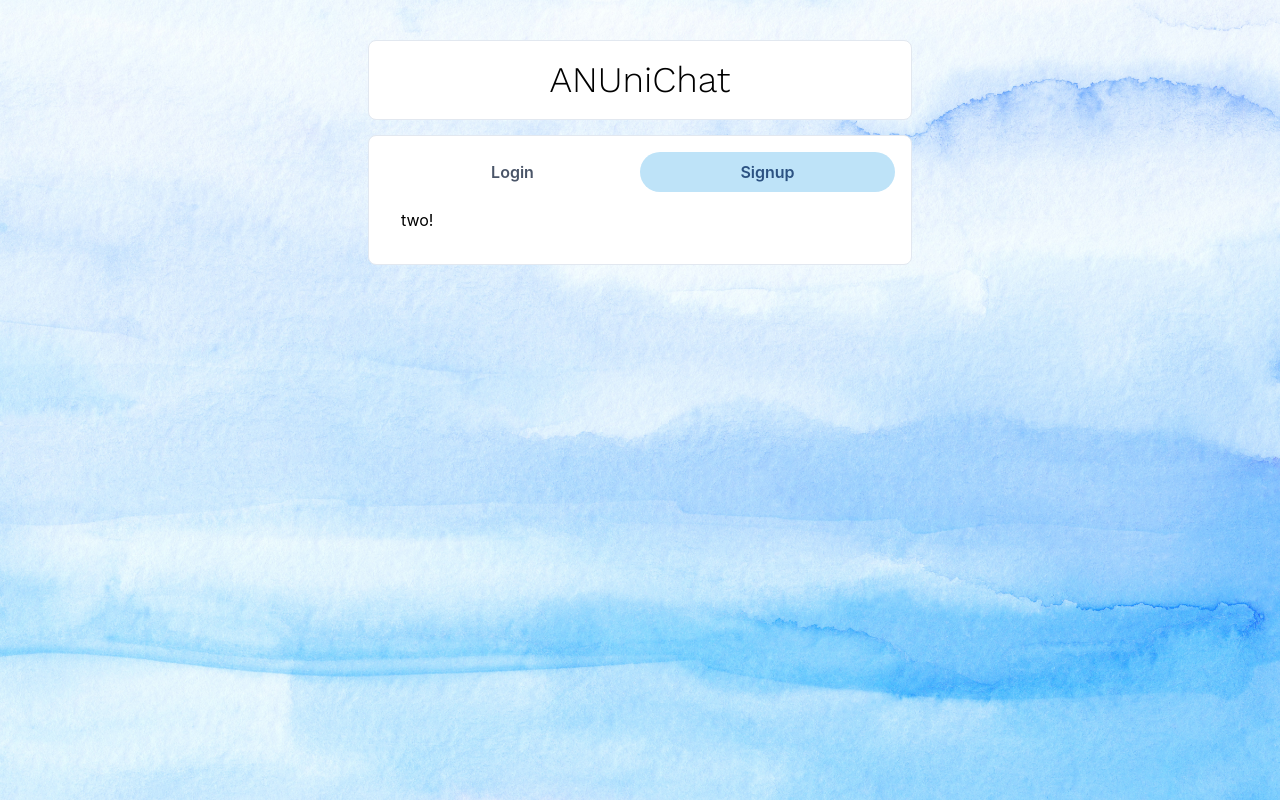
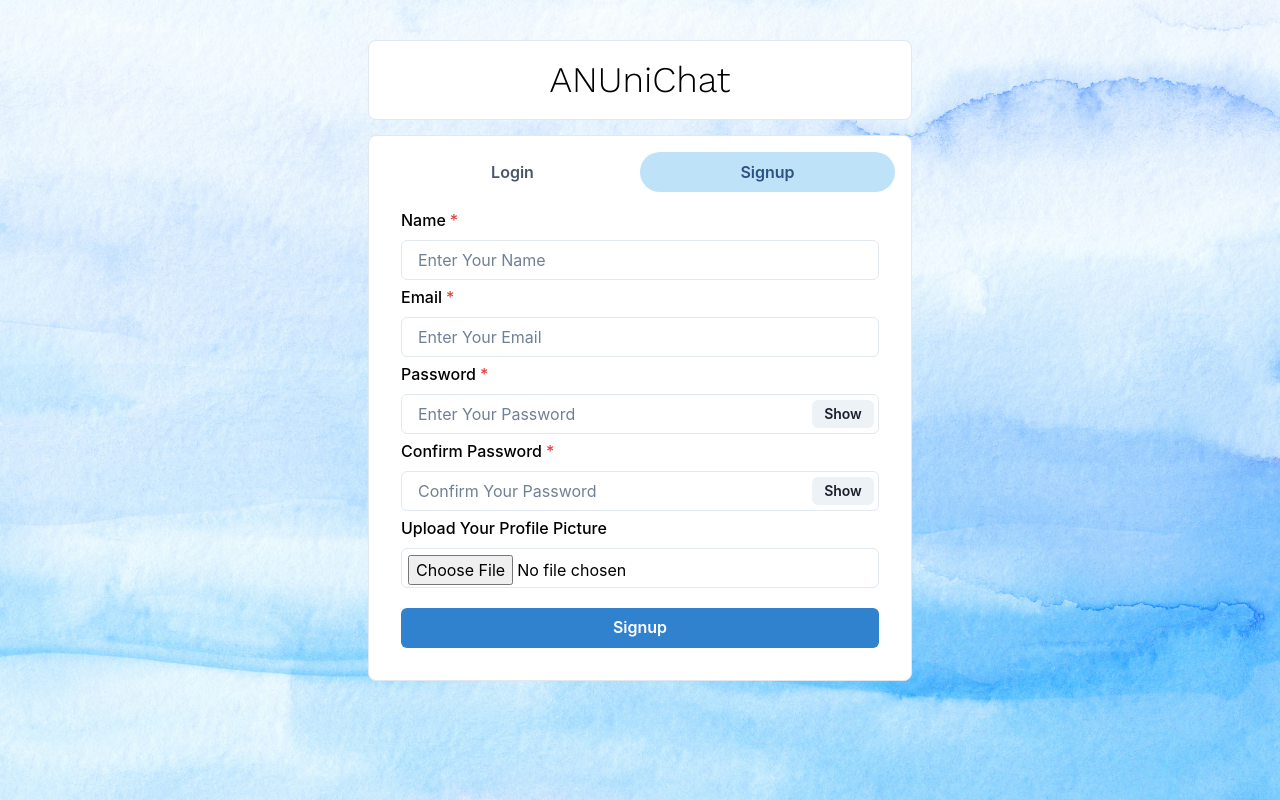
Before and after one commit to yufeng-pan/ANUniChat, a React (Create React App) app in the folder frontend/: page / in a window 1280 px wide. Both pictures are taken after a click on the tab "Signup". Built offline with nearby package versions, Linux system fonts and the light colour scheme.

Commit message:
finish Login and Signup react components

```diff
--- a/frontend/src/App.css
+++ b/frontend/src/App.css
@@ -6,4 +6,5 @@
   background-image: url("../public/background.jpg");
   background-size: cover;
   background-position: center;
+  color: black;
 }
--- /dev/null
+++ b/frontend/src/components/authentication/Login.js
@@ -0,0 +1,77 @@
+import React, { useState } from "react";
+import {
+  Button,
+  FormControl,
+  FormLabel,
+  Input,
+  InputGroup,
+  InputRightElement,
+  VStack,
+} from "@chakra-ui/react";
+
+const Login = () => {
+  const [email, setEmail] = useState("");
+  const [password, setPassword] = useState("");
+  const [show, setShow] = useState(false);
+
+  const submitHandler = () => {};
+
+  return (
+    <VStack spacing="5px">
+      <FormControl id="email" isRequired>
+        <FormLabel>Email</FormLabel>
+        <Input
+          placeholder="Enter Your Email"
+          onChange={(e) => {
+            return setEmail(e.target.value);
+          }}
+        />
+      </FormControl>
+      <FormControl id="password" isRequired>
+        <FormLabel>Password</FormLabel>
+        <InputGroup>
+          <Input
+            type={show ? "text" : "password"}
+            placeholder="Enter Your Password"
+            onChange={(e) => {
+              return setPassword(e.target.value);
+            }}
+          />
+          <InputRightElement width="4.5rem">
+            <Button
+              h="1.75rem"
+              size="sm"
+              onClick={() => {
+                setShow(!show);
+              }}
+            >
+              {show ? "Hide" : "Show"}
+            </Button>
+          </InputRightElement>
+        </InputGroup>
+      </FormControl>
+
+      <Button
+        colorScheme="blue"
+        width="100%"
+        style={{ marginTop: 15 }}
+        onClick={submitHandler}
+      >
+        Login
+      </Button>
+      <Button
+        variant="solid"
+        colorScheme="orange"
+        width="100%"
+        onClick={() => {
+          setEmail("guest@example.com");
+          setPassword("guest123");
+        }}
+      >
+        Login as a Guest
+      </Button>
+    </VStack>
+  );
+};
+
+export default Login;
--- /dev/null
+++ b/frontend/src/components/authentication/Signup.js
@@ -0,0 +1,113 @@
+import {
+  Button,
+  FormControl,
+  FormLabel,
+  Input,
+  InputGroup,
+  InputRightElement,
+  VStack,
+} from "@chakra-ui/react";
+import React, { useState } from "react";
+
+const Signup = () => {
+  const [name, setName] = useState("");
+  const [email, setEmail] = useState("");
+  const [password, setPassword] = useState("");
+  const [confirmPassword, setConfirmPassword] = useState("");
+  const [picture, setPicture] = useState("");
+  const [show, setShow] = useState(false);
+
+  const postDetails = (p) => {};
+
+  const submitHandler = () => {};
+
+  return (
+    <VStack spacing="5px">
+      <FormControl id="name" isRequired>
+        <FormLabel>Name</FormLabel>
+        <Input
+          placeholder="Enter Your Name"
+          onChange={(e) => {
+            return setName(e.target.value);
+          }}
+        />
+      </FormControl>
+      <FormControl id="email" isRequired>
+        <FormLabel>Email</FormLabel>
+        <Input
+          placeholder="Enter Your Email"
+          onChange={(e) => {
+            return setEmail(e.target.value);
+          }}
+        />
+      </FormControl>
+      <FormControl id="password" isRequired>
+        <FormLabel>Password</FormLabel>
+        <InputGroup>
+          <Input
+            type={show ? "text" : "password"}
+            placeholder="Enter Your Password"
+            onChange={(e) => {
+              return setPassword(e.target.value);
+            }}
+          />
+          <InputRightElement width="4.5rem">
+            <Button
+              h="1.75rem"
+              size="sm"
+              onClick={() => {
+                setShow(!show);
+              }}
+            >
+              {show ? "Hide" : "Show"}
+            </Button>
+          </InputRightElement>
+        </InputGroup>
+      </FormControl>
+      <FormControl id="confirmpassword" isRequired>
+        <FormLabel>Confirm Password</FormLabel>
+        <InputGroup>
+          <Input
+            type={show ? "text" : "password"}
+            placeholder="Confirm Your Password"
+            onChange={(e) => {
+              return setConfirmPassword(e.target.value);
+            }}
+          />
+          <InputRightElement width="4.5rem">
+            <Button
+              h="1.75rem"
+              size="sm"
+              onClick={() => {
+                setShow(!show);
+              }}
+            >
+              {show ? "Hide" : "Show"}
+            </Button>
+          </InputRightElement>
+        </InputGroup>
+      </FormControl>
+      <FormControl id="picture">
+        <FormLabel>Upload Your Profile Picture</FormLabel>
+        <Input
+          type="file"
+          p={1.5}
+          accept="image/*"
+          onChange={(e) => {
+            return postDetails(e.target.files[0]);
+          }}
+        />
+      </FormControl>
+      <Button
+        colorScheme="blue"
+        width="100%"
+        style={{ marginTop: 15 }}
+        onClick={submitHandler}
+      >
+        Signup
+      </Button>
+    </VStack>
+  );
+};
+
+export default Signup;
--- a/frontend/src/pages/HomePage.js
+++ b/frontend/src/pages/HomePage.js
@@ -9,6 +9,8 @@
   TabPanels,
   TabPanel,
 } from "@chakra-ui/react";
+import Login from "../components/authentication/Login";
+import Signup from "../components/authentication/Signup";
 
 const HomePage = () => {
   return (
@@ -42,10 +44,10 @@
           </TabList>
           <TabPanels>
             <TabPanel>
-              <p>one!</p>
+              <Login />
             </TabPanel>
             <TabPanel>
-              <p>two!</p>
+              <Signup />
             </TabPanel>
           </TabPanels>
         </Tabs>
```
